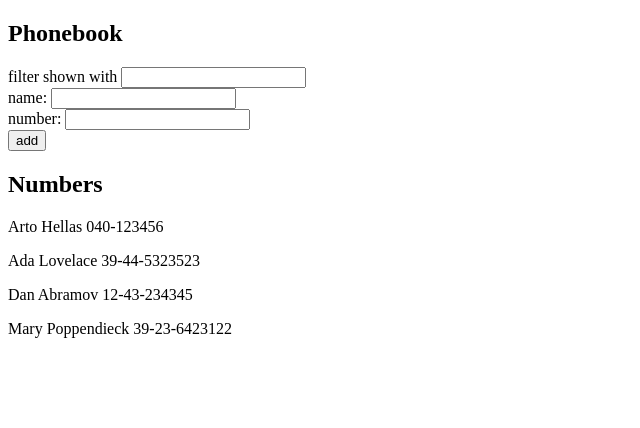
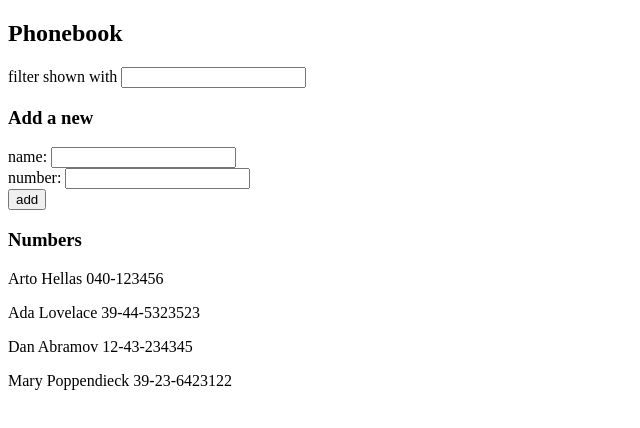
Before and after one commit to MoisesAlfar0o/FullStackOpen, a React (Vite) app in the folder part2/phonebook/: page / in a window 1280 px wide. Shown: the top 428 px of the page, without its empty margins (0-640 px from the left). Built offline with nearby package versions, Linux system fonts and the light colour scheme.

Commit message:
complete part2 exercises from 2.1 to 2.5

```diff
--- a/part2/phonebook/src/App.jsx
+++ b/part2/phonebook/src/App.jsx
@@ -1,4 +1,7 @@
 import { useState } from 'react'
+import Filter from './components/Filter'
+import PersonForm from './components/PersonForm'
+import Persons from './components/Persons'
 
 const App = () => {
   const [persons, setPersons] = useState([
@@ -14,15 +17,12 @@ const App = () => {
 
   const handleName = (e) => setNewName(e.target.value)
   const handleNumber = (e) => setNewNumber(e.target.value)
-
+  const handleFilter = (e) => setFilter(e.target.value)
 
   const filteredPersons = filter
    ? persons.filter(person => person.name.toLowerCase().includes(filter.toLowerCase()))
    : persons
 
-  const handleFilter = (e) => {
-    setFilter(e.target.value)
-  }
 
   const alreadyExists = (name) => persons.find(person => person.name === name)
 
@@ -48,26 +48,17 @@ const App = () => {
   return (
     <div>
       <h2>Phonebook</h2>
-      <div>
-        filter shown with <input onChange={handleFilter} value={filter}/>
-      </div>
-      <form onSubmit={handleSubmit}>
-        <div>
-          name: <input onChange={handleName} value={newName} required/>
-        </div>
-        <div>
-          number: <input onChange={handleNumber} value={newNumber} required/>
-        </div>
-        <div>
-          <button type="submit">add</button>
-        </div>
-      </form>
-      <h2>Numbers</h2>
-      {
-        filteredPersons.map(person => (
-          <p key={person.id}>{person.name} {person.number}</p>
-        ))
-      }
+      <Filter handler={handleFilter} value={filter}/>
+      <h3>Add a new</h3>
+      <PersonForm
+        onSubmit={handleSubmit}
+        handleName={handleName}
+        handleNumber={handleNumber}
+        name={newName}
+        number={newNumber}
+      />
+      <h3>Numbers</h3>
+      <Persons persons={filteredPersons}/>
     </div>
   )
 }
--- /dev/null
+++ b/part2/phonebook/src/components/Filter.jsx
@@ -0,0 +1,9 @@
+const Filter = ({ handler, value}) => {
+  return (
+    <div>
+      filter shown with <input onChange={handler} value={value}/>
+    </div>
+  )
+}
+
+export default Filter
--- /dev/null
+++ b/part2/phonebook/src/components/PersonForm.jsx
@@ -0,0 +1,17 @@
+const PersonForm = (props) => {
+  return (
+    <form onSubmit={props.onSubmit}>
+      <div>
+        name: <input onChange={props.handleName} value={props.name} required/>
+      </div>
+      <div>
+        number: <input onChange={props.handleNumber} value={props.number} required/>
+      </div>
+      <div>
+        <button type="submit">add</button>
+      </div>
+    </form>
+  )
+}
+
+export default PersonForm
--- /dev/null
+++ b/part2/phonebook/src/components/Persons.jsx
@@ -0,0 +1,13 @@
+const Persons = ({ persons }) => {
+  return (
+    <>
+      {
+        persons.map(person => (
+          <p key={person.id}>{person.name} {person.number}</p>
+        ))
+      }
+    </>
+  )
+}
+
+export default Persons
```
